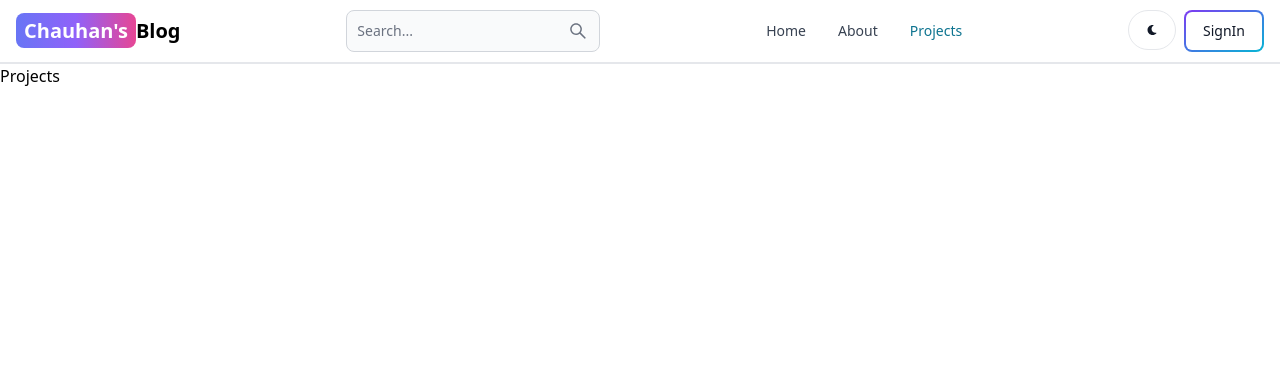
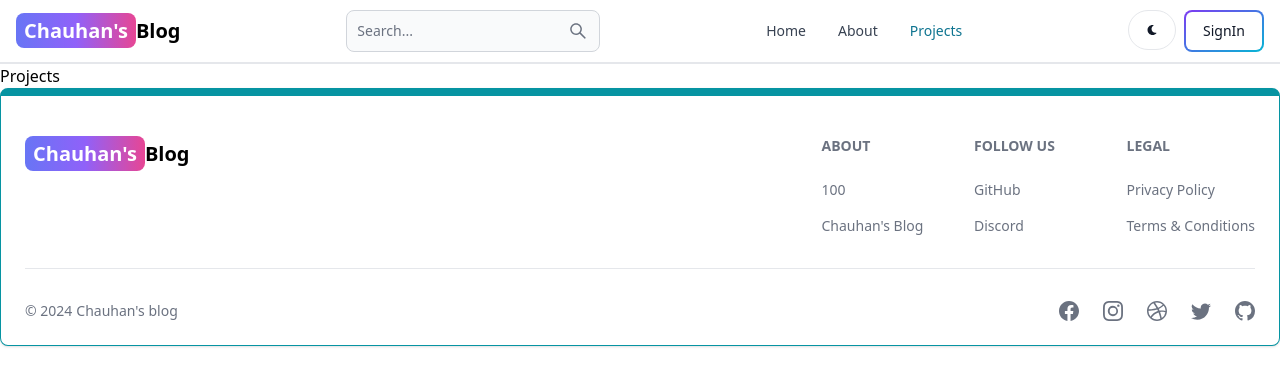
Before and after one commit to iamritikkk/blog-app, a React (Vite) app in the folder client/: page /projects in a window 1280 px wide. Shown: the top 386 px of the page. Built offline with nearby package versions, Linux system fonts and the light colour scheme.

Commit message:
create and add the footer component

```diff
--- a/client/src/App.jsx
+++ b/client/src/App.jsx
@@ -6,6 +6,7 @@ import SignUp from "./pages/SignUp";
 import Dashboard from "./pages/Dashboard";
 import Projects from "./pages/Projects";
 import Header from "./components/Header";
+import FooterCom from "./components/Footer";
 
 export default function App() {
   return (
@@ -19,6 +20,7 @@ export default function App() {
         <Route path="/dashboard" element={<Dashboard />} />
         <Route path="/projects" element={<Projects />} />
       </Routes>
+      <FooterCom />
     </BrowserRouter>
   );
 }
--- /dev/null
+++ b/client/src/components/Footer.jsx
@@ -0,0 +1,90 @@
+import { Footer, FooterDivider } from "flowbite-react";
+import React from "react";
+import { Link } from "react-router-dom";
+import {
+  BsFacebook,
+  BsInstagram,
+  BsGithub,
+  BsTwitter,
+  BsDribbble,
+} from "react-icons/bs";
+
+export default function FooterCom() {
+  return (
+    <div>
+      <Footer container className="border border-t-8 border-teal-500">
+        <div className="w-full max-w-7xl mx-auto">
+          <div className="grid w-full justify-between sm:flex md:grid-cols-1">
+            <div className="mt-5">
+              <Link
+                to={"/"}
+                className="self-center whitespace-nowrap text-lg sm:text-xl font-semibold dark:text-white"
+              >
+                <span className="px-2 py-1 bg-gradient-to-r from-indigo-500 via-purple-500 to-pink-500 rounded-lg text-white">
+                  Chauhan's
+                </span>
+                Blog
+              </Link>
+            </div>
+            <div className="grid grid-cols-2 gap-8 mt-4 sm:grid-cols-3 sm:gap-6">
+              <div>
+                <Footer.Title title="About" />
+                <Footer.LinkGroup col>
+                  <Footer.Link
+                    href="https://google.com"
+                    target="_blank"
+                    rel="noopener noreferrer"
+                  >
+                    100
+                  </Footer.Link>
+                  <Footer.Link
+                    href="/about"
+                    target="_blank"
+                    rel="noopener noreferrer"
+                  >
+                    Chauhan's Blog
+                  </Footer.Link>
+                </Footer.LinkGroup>
+              </div>
+              <div>
+                <Footer.Title title="Follow Us" />
+                <Footer.LinkGroup col>
+                  <Footer.Link
+                    href="https://github.com/iamritikk"
+                    target="_blank"
+                    rel="noopener noreferrer"
+                  >
+                    GitHub
+                  </Footer.Link>
+                  <Footer.Link href="#">Discord</Footer.Link>
+                </Footer.LinkGroup>
+              </div>
+              <div>
+                <Footer.Title title="Legal" />
+                <Footer.LinkGroup col>
+                  <Footer.Link href="#">Privacy Policy</Footer.Link>
+                  <Footer.Link href="#">Terms &amp; Conditions</Footer.Link>
+                </Footer.LinkGroup>
+              </div>
+            </div>
+          </div>
+          <FooterDivider />
+          <div className="w-full sm:flex sm:items-center sm:justify-between">
+            <Footer.Copyright
+              href="#"
+              by="Chauhan's blog"
+              year={new Date().getFullYear()}
+            />
+            <div className="flex gap-6 sm:mt-0 mt-4 sm:justify-center">
+              <Footer.Icon href="#" icon={BsFacebook} />
+              <Footer.Icon href="#" icon={BsInstagram} />
+              <Footer.Icon href="#" icon={BsDribbble} />
+              <Footer.Icon href="#" icon={BsTwitter} />
+              <Footer.Icon href="#" icon={BsGithub} />
+            </div>
+          </div>
+        </div>
+      </Footer>
+    </div>
+  );
+}
```
